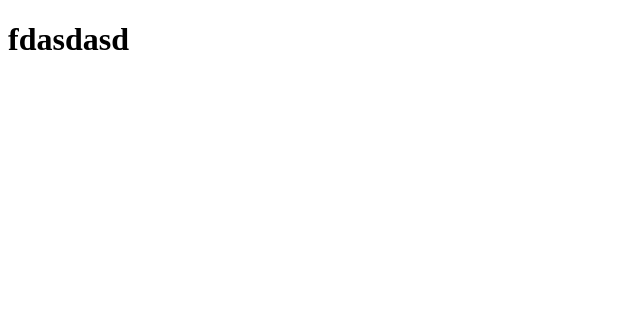
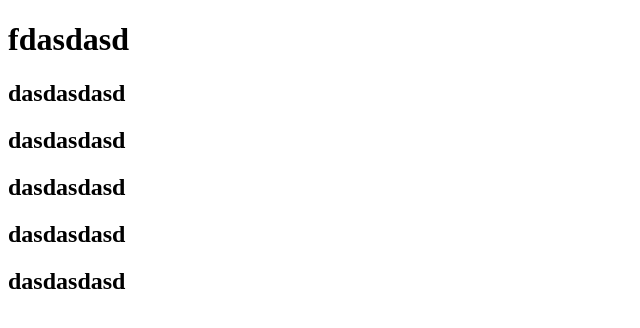
Before and after one commit to juanjavier1001/hhh, a plain HTML site: page index.html in a window 1280 px wide. Shown: the whole page, without its empty margins (0-640 px from the left). Drawn offline with Linux system fonts and the light colour scheme.

Commit message:
sadasdasdsd

```diff
--- a/index.html
+++ b/index.html
@@ -8,5 +8,10 @@
   </head>
   <body>
     <h1>fdasdasd</h1>
+    <h2>dasdasdasd</h2>
+    <h2>dasdasdasd</h2>
+    <h2>dasdasdasd</h2>
+    <h2>dasdasdasd</h2>
+    <h2>dasdasdasd</h2>
   </body>
 </html>
```
